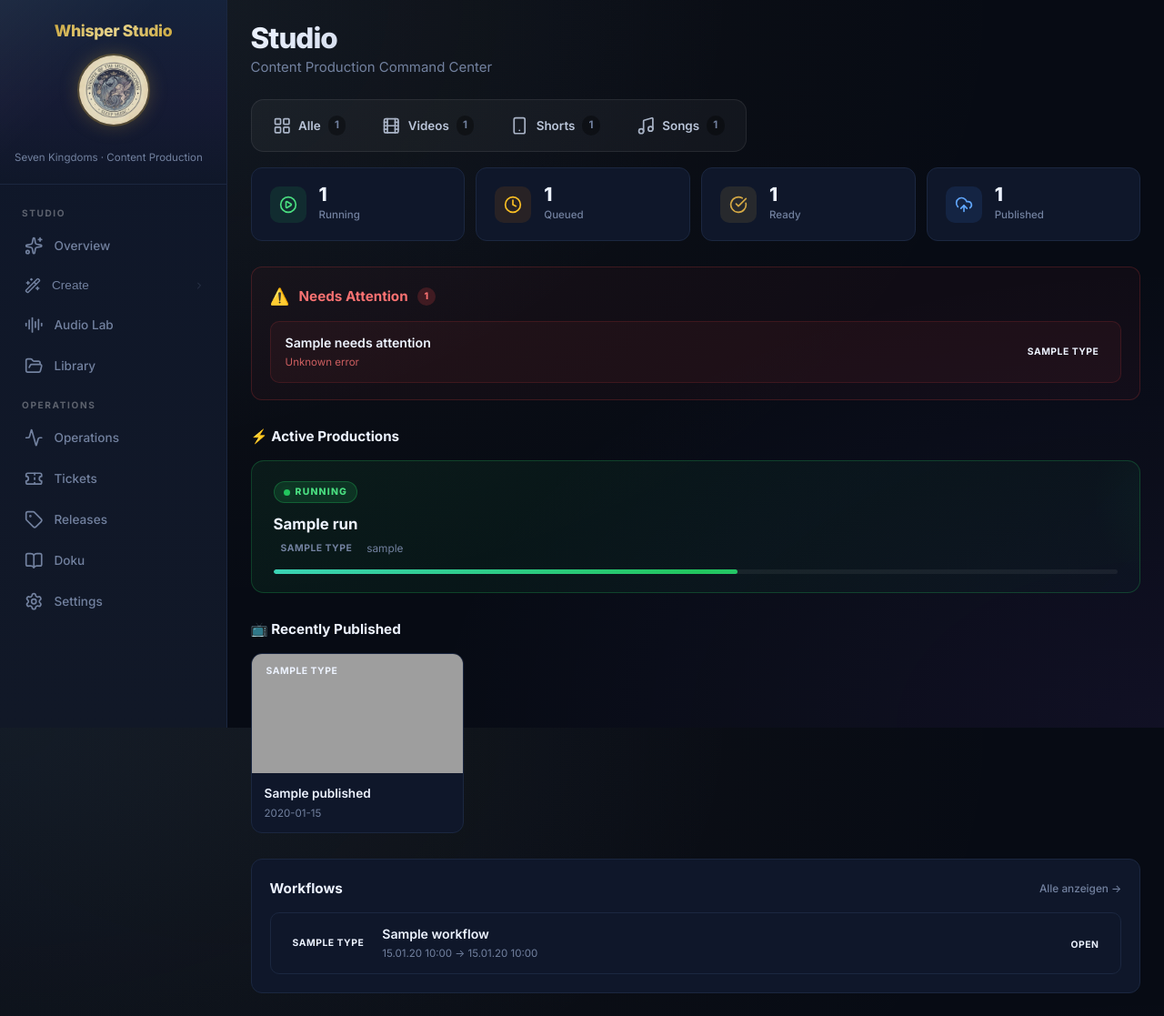
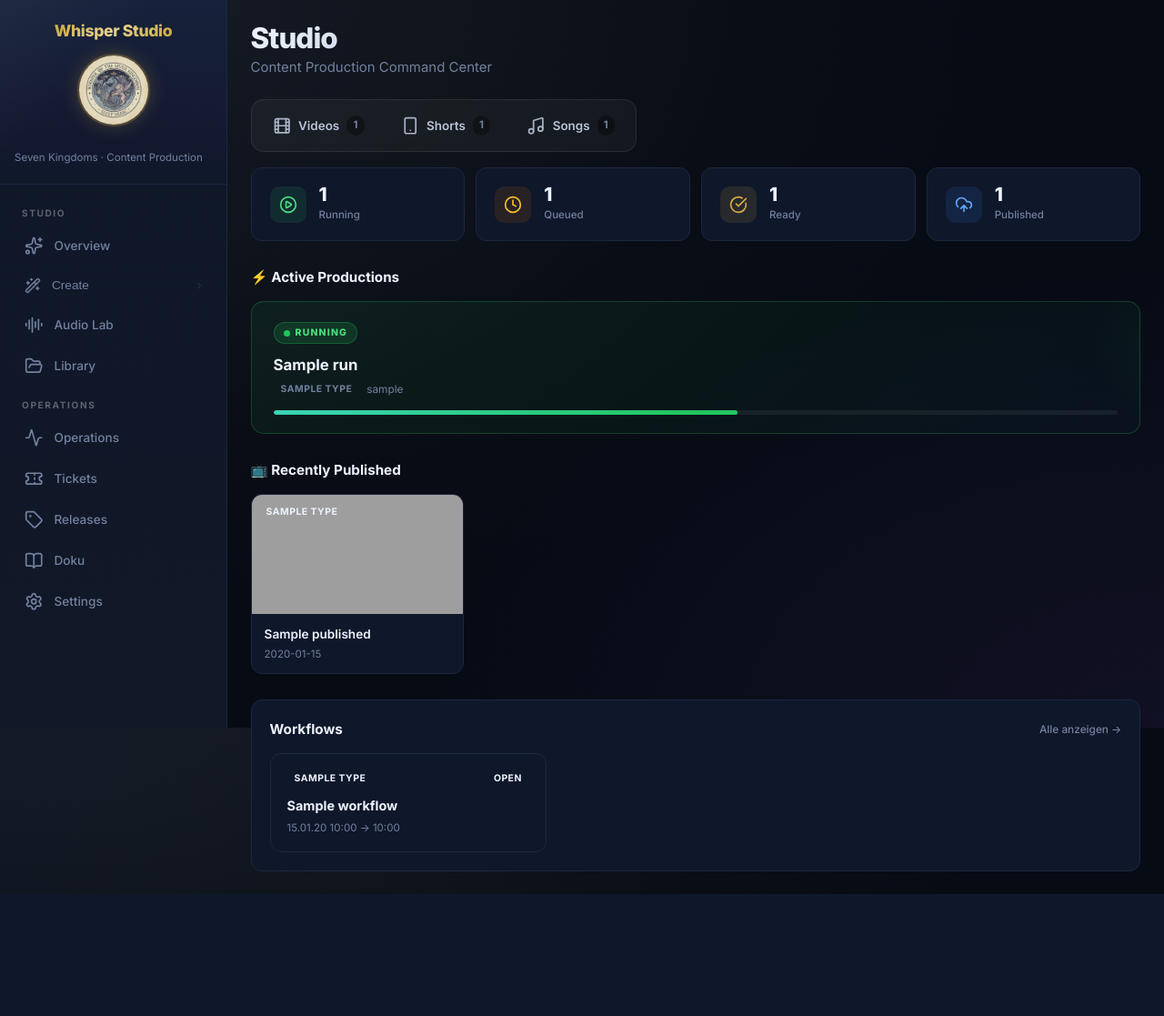
Before and after one commit to pepler1993-dot/WhispersoftheSevenKingdoms, a FastAPI app: template services/sync/templates/dashboard.html in a window 1280 px wide. Shown: the whole page at 91% size. After the commit the page ends 983 px from the top, so only its background shows below. Run offline with FastAPI, Linux system fonts and the light colour scheme; the template is opened without the code that fills it: most values are stand-ins (such as "Sample title", 1, 10 or a date in 2020); some libraries are stand-ins or nearby versions; grey boxes are pictures that could not be loaded.

Commit message:
fix: remove Needs Attention + Alle tab, redesign workflow cards
- Remove 'Alle' tab — only Videos | Shorts | Songs (default: Videos)
- Remove Needs Attention section entirely
- Workflow list redesigned as card grid (auto-fill, 280px min)
- Cards: type badge + status badge in header, title, meta, progress bar for running
- Status-colored top border accent per card
- Hover: lift + shadow effect

```diff
--- a/services/sync/app/routes/dashboard.py
+++ b/services/sync/app/routes/dashboard.py
@@ -30,7 +30,7 @@ def admin_songs(request: Request):
 
 @router.get('/admin', response_class=HTMLResponse)
 def admin_dashboard(request: Request):
-    tab = request.query_params.get('tab', 'all')
+    tab = request.query_params.get('tab', 'videos')
 
     # All content workflows (exclude audio_lab)
     all_content = [w for w in shared.db.list_workflows(limit=200) if w.get('type') != 'audio_lab']
--- a/services/sync/templates/base.html
+++ b/services/sync/templates/base.html
@@ -16,7 +16,7 @@
   <link rel="preconnect" href="https://fonts.googleapis.com" />
   <link rel="preconnect" href="https://fonts.gstatic.com" crossorigin />
   <link href="https://fonts.googleapis.com/css2?family=Inter:wght@400;500;600;700;800&display=swap" rel="stylesheet" />
-  <link rel="stylesheet" href="/static/css/admin.css?v={{ app_version | default('dev') }}-11" />
+  <link rel="stylesheet" href="/static/css/admin.css?v={{ app_version | default('dev') }}-12" />
   {% block head_extra %}{% endblock %}
   <script src="https://unpkg.com/lucide@latest/dist/umd/lucide.min.js"></script>
 </head>
--- a/services/sync/templates/dashboard.html
+++ b/services/sync/templates/dashboard.html
@@ -16,11 +16,6 @@
 {# ── Tab Navigation ───────────────────────────────────────────── #}
 <div class="library-tabs-wrap">
   <nav class="library-tabs" aria-label="Dashboard-Filter">
-    <a class="library-tab{% if tab == 'all' %} active{% endif %}" href="/admin?tab=all" {% if tab == 'all' %}aria-current="page"{% endif %}>
-      <i data-lucide="layout-grid" class="icon-md" style="opacity:0.9"></i>
-      Alle
-      <span class="library-tab-count">{{ count_all }}</span>
-    </a>
     <a class="library-tab{% if tab == 'videos' %} active{% endif %}" href="/admin?tab=videos" {% if tab == 'videos' %}aria-current="page"{% endif %}>
       <i data-lucide="film" class="icon-md" style="opacity:0.9"></i>
       Videos
@@ -71,29 +66,7 @@
   </div>
 </div>
 
-{# ── Needs Attention ──────────────────────────────────────────── #}
-{% if needs_attention %}
-<section class="attention-section">
-  <div class="attention-header">
-    <span class="attention-icon">⚠️</span>
-    <h2>Needs Attention</h2>
-    <span class="attention-count">{{ needs_attention|length }}</span>
-  </div>
-  <div class="attention-list">
-    {% for w in needs_attention %}
-    {% set wtype = w.get('type', 'video') %}
-    {% set href = '/admin/shorts/' ~ w.workflow_id if wtype == 'short' else '/admin/pipeline/run/' ~ w.workflow_id %}
-    <a href="{{ href }}" class="attention-card">
-      <div class="attention-card-body">
-        <div class="attention-title">{{ w.title or w.slug }}</div>
-        <div class="attention-meta">{{ w.error_message[:80] if w.error_message else 'Unknown error' }}</div>
-      </div>
-      <span class="type-badge type-badge-{{ wtype }}">{{ wtype|capitalize }}</span>
-    </a>
-    {% endfor %}
-  </div>
-</section>
-{% endif %}
+
 
 {# ── Active Productions ───────────────────────────────────────── #}
 {% if active %}
@@ -166,32 +139,31 @@
     <a href="/admin/pipeline/logs" class="section-link">Alle anzeigen →</a>
   </div>
   {% if workflows %}
-  <div class="workflow-list">
+  <div class="wf-card-grid">
     {% for w in workflows %}
     {% set wtype = w.get('type', 'video') %}
     {% set href = '/admin/shorts/' ~ w.workflow_id if wtype == 'short' else '/admin/pipeline/run/' ~ w.workflow_id %}
-    <a href="{{ href }}" class="workflow-row workflow-row-{{ w.status }}">
-      <div class="workflow-row-left">
+    <a href="{{ href }}" class="wf-card wf-card-{{ w.status }}">
+      <div class="wf-card-header">
         <span class="type-badge type-badge-{{ wtype }}">{{ wtype|capitalize }}</span>
-        <div class="workflow-row-info">
-          <div class="workflow-row-title">{{ w.title or w.slug }}</div>
-          <div class="workflow-row-meta">
-            {% set ws = (w.started_at or w.created_at or '') %}
-            {% set we = w.finished_at or '' %}
-            {% if ws %}{{ ws[8:10] ~ '.' ~ ws[5:7] ~ '.' ~ ws[2:4] ~ ' ' ~ ws[11:16] }}{% else %}—{% endif %}
-            {% if we %} → {{ we[8:10] ~ '.' ~ we[5:7] ~ '.' ~ we[2:4] ~ ' ' ~ we[11:16] }}{% endif %}
-            {% if w.config and w.config.get('loop_hours') %} · {{ w.config.loop_hours }}h{% endif %}
-          </div>
-        </div>
-      </div>
-      <div class="workflow-row-right">
         <span class="mini-badge mini-badge-{{ w.status }}">{{ w.status }}</span>
       </div>
+      <div class="wf-card-title">{{ w.title or w.slug }}</div>
+      <div class="wf-card-meta">
+        {% set ws = (w.started_at or w.created_at or '') %}
+        {% set we = w.finished_at or '' %}
+        {% if ws %}{{ ws[8:10] ~ '.' ~ ws[5:7] ~ '.' ~ ws[2:4] ~ ' ' ~ ws[11:16] }}{% else %}—{% endif %}
+        {% if we %} → {{ we[11:16] }}{% endif %}
+        {% if w.config and w.config.get('loop_hours') %} · {{ w.config.loop_hours }}h{% endif %}
+      </div>
+      {% if w.status in ('running', 'uploading', 'waiting_for_audio') %}
+      <div class="wf-card-progress"><div class="wf-card-bar"><div class="wf-card-bar-fill"></div></div></div>
+      {% endif %}
     </a>
     {% endfor %}
   </div>
   {% else %}
-  <div class="empty-state-sm">Noch keine Workflows{% if tab != 'all' %} in dieser Kategorie{% endif %}.</div>
+  <div class="empty-state-sm">Noch keine Workflows in dieser Kategorie.</div>
   {% endif %}
 </section>
 
@@ -251,64 +223,7 @@
 .type-badge-short { background: rgba(168,85,247,0.15); color: #c084fc; }
 .type-badge-song  { background: rgba(45,212,191,0.15); color: #2dd4bf; }
 
-/* ── Needs Attention ─────────────────────────────────────── */
-.attention-section {
-  background: rgba(239,68,68,0.04);
-  border: 1px solid rgba(239,68,68,0.2);
-  border-radius: 12px;
-  padding: 18px 20px;
-  margin-bottom: 28px;
-}
-.attention-header {
-  display: flex;
-  align-items: center;
-  gap: 10px;
-  margin-bottom: 14px;
-}
-.attention-icon { font-size: 1.1rem; }
-.attention-header h2 {
-  font-size: 0.95rem;
-  font-weight: 700;
-  margin: 0;
-  color: #f87171;
-}
-.attention-count {
-  background: rgba(239,68,68,0.2);
-  color: #f87171;
-  font-size: 0.65rem;
-  font-weight: 800;
-  padding: 2px 8px;
-  border-radius: 999px;
-}
-.attention-list { display: flex; flex-direction: column; gap: 8px; }
-.attention-card {
-  display: flex;
-  align-items: center;
-  justify-content: space-between;
-  gap: 12px;
-  padding: 12px 16px;
-  background: rgba(239,68,68,0.06);
-  border: 1px solid rgba(239,68,68,0.15);
-  border-radius: 10px;
-  text-decoration: none;
-  color: var(--text);
-  transition: all 0.15s ease;
-}
-.attention-card:hover {
-  background: rgba(239,68,68,0.1);
-  border-color: rgba(239,68,68,0.3);
-  transform: translateY(-1px);
-}
-.attention-card-body { min-width: 0; flex: 1; }
-.attention-title { font-size: 0.88rem; font-weight: 600; margin-bottom: 2px; }
-.attention-meta {
-  font-size: 0.72rem;
-  color: #f87171;
-  opacity: 0.8;
-  white-space: nowrap;
-  overflow: hidden;
-  text-overflow: ellipsis;
-}
+
 
 /* ── Active Productions ──────────────────────────────────── */
 .active-section { margin-bottom: 28px; }
@@ -525,51 +440,16 @@
 }
 .section-link:hover { color: var(--text); }
 
-.workflow-list { display: flex; flex-direction: column; gap: 6px; }
-.workflow-row {
-  display: flex;
-  align-items: center;
-  justify-content: space-between;
-  gap: 14px;
-  padding: 12px 16px;
-  background: var(--panel);
-  border: 1px solid var(--line);
-  border-radius: 10px;
-  text-decoration: none;
-  color: var(--text);
-  transition: all 0.15s ease;
-}
-.workflow-row:hover {
-  border-color: rgba(255,255,255,0.15);
-  transform: translateY(-1px);
-  box-shadow: 0 4px 16px rgba(0,0,0,0.2);
-}
-.workflow-row-left {
-  display: flex;
-  align-items: center;
-  gap: 12px;
-  min-width: 0;
-  flex: 1;
-}
-.workflow-row-info { min-width: 0; flex: 1; }
-.workflow-row-title {
-  font-size: 0.88rem;
-  font-weight: 600;
-  white-space: nowrap;
-  overflow: hidden;
-  text-overflow: ellipsis;
-  margin-bottom: 2px;
-}
-.workflow-row-meta { font-size: 0.72rem; color: var(--muted); }
-.workflow-row-right { flex-shrink: 0; }
 
-/* Status-colored left border */
-.workflow-row-uploaded { border-left: 3px solid var(--blue, #4a8fe7); }
-.workflow-row-rendered { border-left: 3px solid var(--gold, #d4a845); }
-.workflow-row-running, .workflow-row-uploading, .workflow-row-waiting_for_audio { border-left: 3px solid var(--good, #34d399); }
-.workflow-row-failed, .workflow-row-error { border-left: 3px solid var(--bad, #f87171); }
-.workflow-row-cancelled { border-left: 3px solid #6b7280; }
-.workflow-row-created, .workflow-row-queued { border-left: 3px solid var(--warn, #fbbf24); }
+
+
+
+
+
+
+
+
+
 
 /* ── Mini badges ─────────────────────────────────────────── */
 .mini-badge {
@@ -611,6 +491,75 @@
   font-size: 0.84rem;
 }
 
+
+/* ── Workflow Cards Grid ─────────────────────────────────── */
+.wf-card-grid {
+  display: grid;
+  grid-template-columns: repeat(auto-fill, minmax(280px, 1fr));
+  gap: 12px;
+}
+.wf-card {
+  display: flex;
+  flex-direction: column;
+  padding: 16px 18px;
+  background: var(--panel);
+  border: 1px solid var(--line);
+  border-radius: 12px;
+  text-decoration: none;
+  color: var(--text);
+  transition: all 0.2s ease;
+  min-height: 100px;
+}
+.wf-card:hover {
+  border-color: rgba(255,255,255,0.15);
+  transform: translateY(-2px);
+  box-shadow: 0 6px 24px rgba(0,0,0,0.25);
+}
+.wf-card-header {
+  display: flex;
+  justify-content: space-between;
+  align-items: center;
+  margin-bottom: 10px;
+}
+.wf-card-title {
+  font-size: 0.9rem;
+  font-weight: 700;
+  line-height: 1.3;
+  margin-bottom: 6px;
+  display: -webkit-box;
+  -webkit-line-clamp: 2;
+  -webkit-box-orient: vertical;
+  overflow: hidden;
+}
+.wf-card-meta {
+  font-size: 0.72rem;
+  color: var(--muted);
+  margin-top: auto;
+}
+.wf-card-progress { margin-top: 10px; }
+.wf-card-bar {
+  height: 4px;
+  background: rgba(255,255,255,0.06);
+  border-radius: 2px;
+  overflow: hidden;
+}
+.wf-card-bar-fill {
+  height: 100%;
+  width: 60%;
+  background: linear-gradient(90deg, #22c55e, #3dd4bc, #22c55e);
+  background-size: 200% 100%;
+  border-radius: 2px;
+  animation: shimmer 2.5s ease-in-out infinite;
+}
+
+/* Status border-top accent */
+.wf-card-uploaded { border-top: 2px solid var(--blue, #4a8fe7); }
+.wf-card-rendered { border-top: 2px solid var(--gold, #d4a845); }
+.wf-card-running, .wf-card-uploading, .wf-card-waiting_for_audio { border-top: 2px solid var(--good, #34d399); }
+.wf-card-failed, .wf-card-error { border-top: 2px solid var(--bad, #f87171); }
+.wf-card-cancelled { border-top: 2px solid #6b7280; }
+.wf-card-created, .wf-card-queued { border-top: 2px solid var(--warn, #fbbf24); }
+
 /* ── Mobile ──────────────────────────────────────────────── */
 @media (max-width: 768px) {
   .kpi-row { grid-template-columns: repeat(2, 1fr); gap: 8px; }
@@ -625,11 +574,10 @@
   .published-grid { grid-template-columns: repeat(auto-fill, minmax(160px, 1fr)); gap: 10px; }
 
   .workflows-section { padding: 14px; }
-  .workflow-row { padding: 10px 12px; }
-  .workflow-row-title { font-size: 0.82rem; }
-  .workflow-row-meta { font-size: 0.66rem; }
 
-  .attention-section { padding: 14px 16px; }
+
+
+
 }
 @media (max-width: 400px) {
   .kpi-row { grid-template-columns: repeat(2, 1fr); }
```
